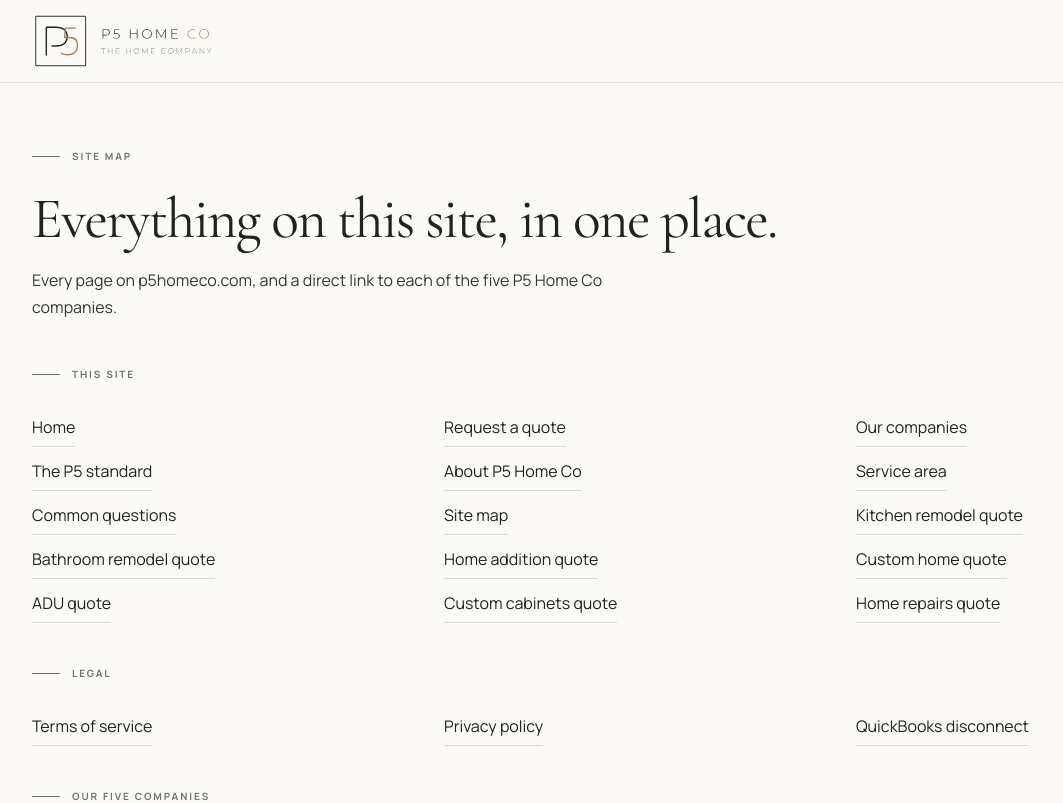
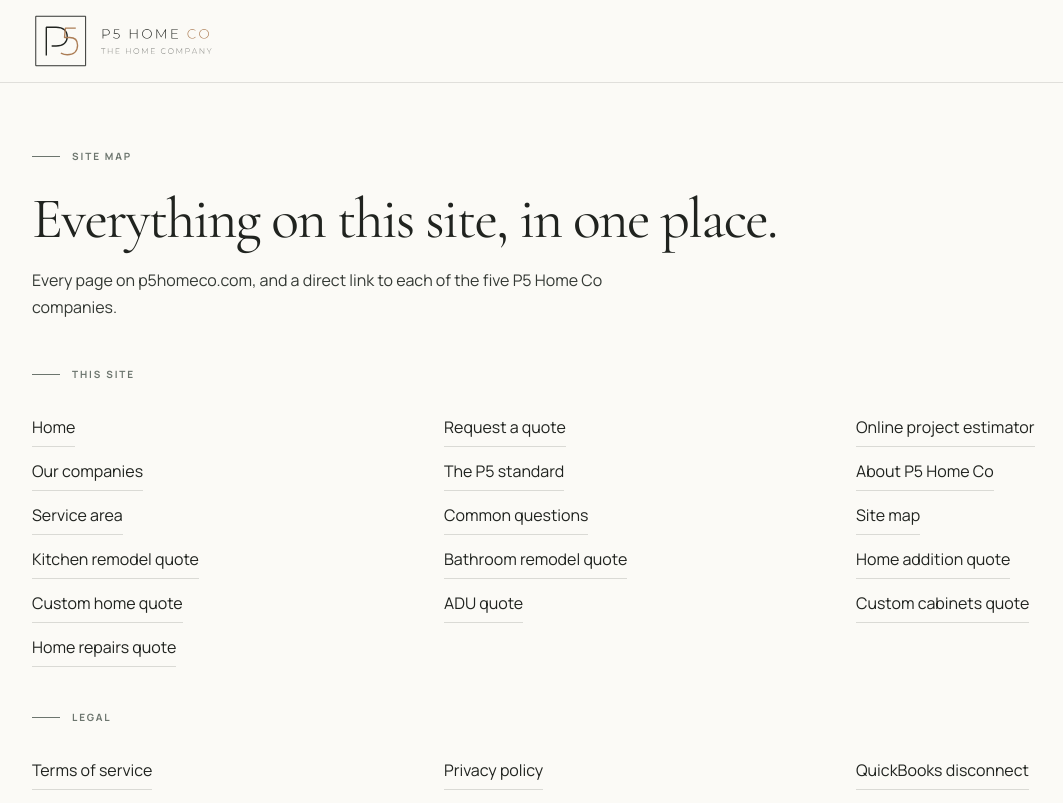
Before and after one commit to webiq1206/p5-home-co, a Next.js app: page /sitemap in a window 1280 px wide. Shown: the top 803 px of the page, without its empty margins (8-1071 px from the left). Built offline with nearby package versions, Linux system fonts and the light colour scheme.

Commit message:
Include the public estimator in both P5 sitemaps

```diff
--- a/app/siteUrls.ts
+++ b/app/siteUrls.ts
@@ -28,6 +28,7 @@
 export const ownPages: SiteUrlEntry[] = [
   { href: "/", label: "Home", changeFrequency: "monthly", priority: 1 },
   { href: "/quote", label: "Request a quote", changeFrequency: "monthly", priority: 0.9 },
+  { href: "/estimate", label: "Online project estimator", changeFrequency: "monthly", priority: 0.9 },
   { href: "/#companies", label: "Our companies" },
   { href: "/#p5-standard", label: "The P5 standard" },
   { href: "/#about", label: "About P5 Home Co" },
```
